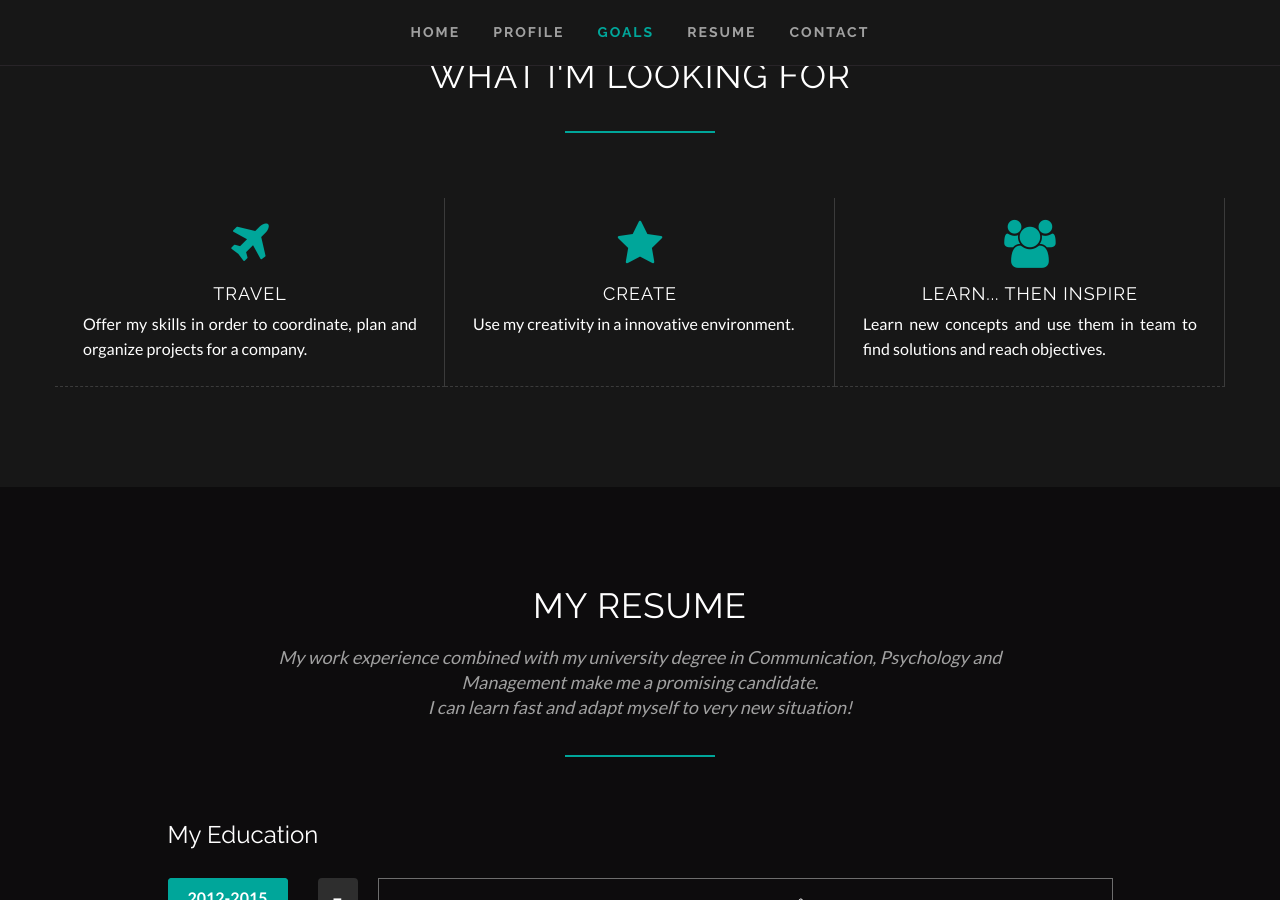
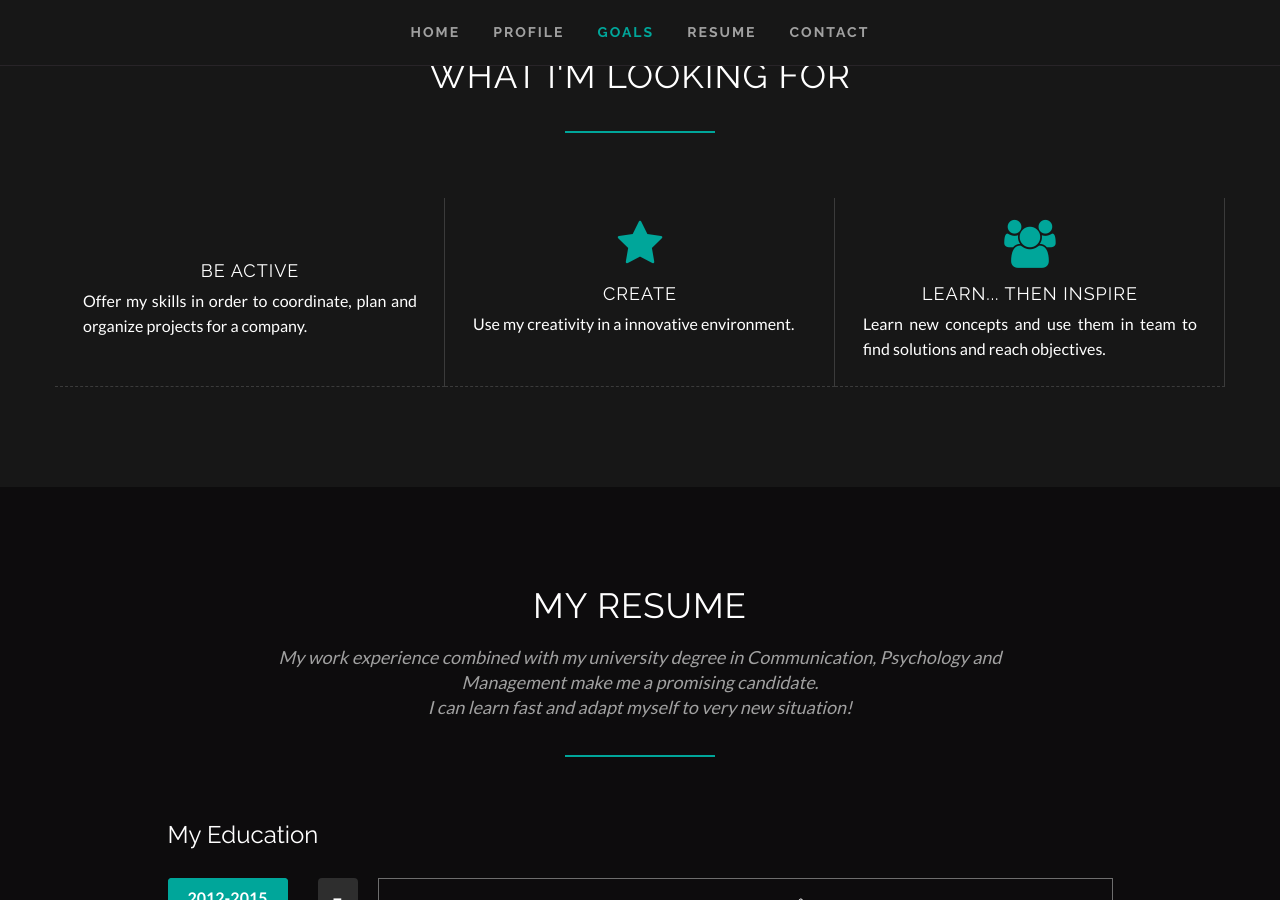
Before and after one commit to clearcareer/GaelFleissner, a Jekyll site: the page built from index.html, in a window 1280 px wide and 900 px high, scrolled down 1739 px. Built offline with Jekyll 4.4.1, drawn with Linux system fonts in a browser that asks for light colours; some web fonts are replaced.

Commit message:
Updated '/index.html' via CloudCannon

```diff
--- a/index.html
+++ b/index.html
@@ -13,8 +13,8 @@
   - title: "I'm a Coordinator."
   - title: "I'm a Creative Thinker."
 goals:
-  - name: Travel
-    icon: plane
+  - name: Be Active
+    icon: activity
     description: 'Offer my skills in order to coordinate, plan and organize projects for a company.'
   - name: Create
     icon: star
```
